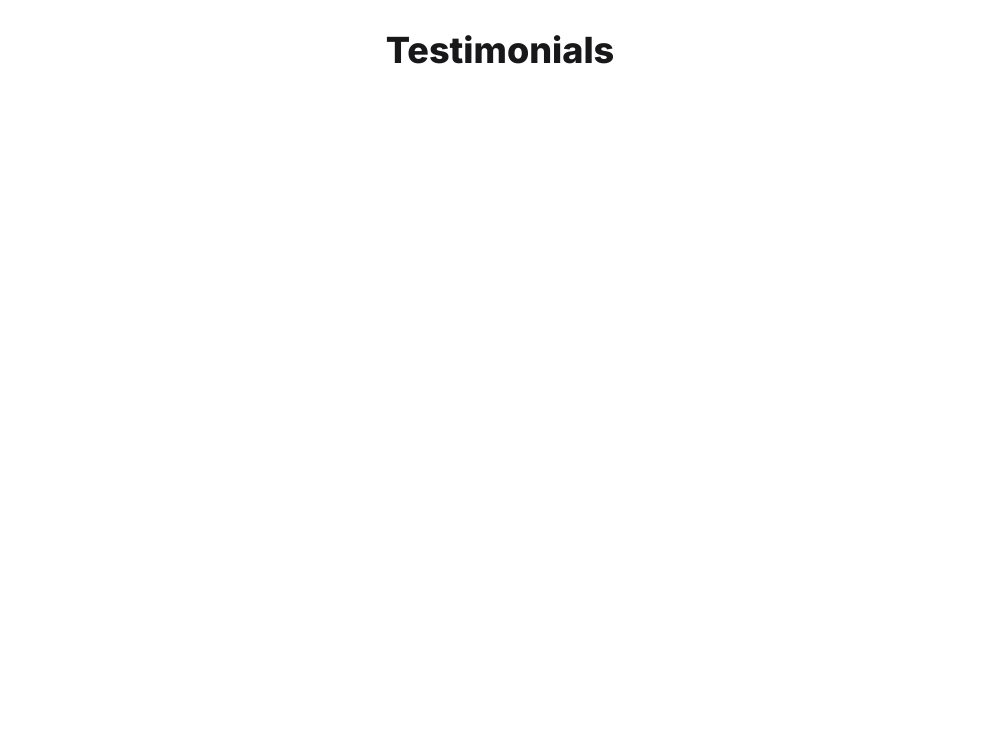
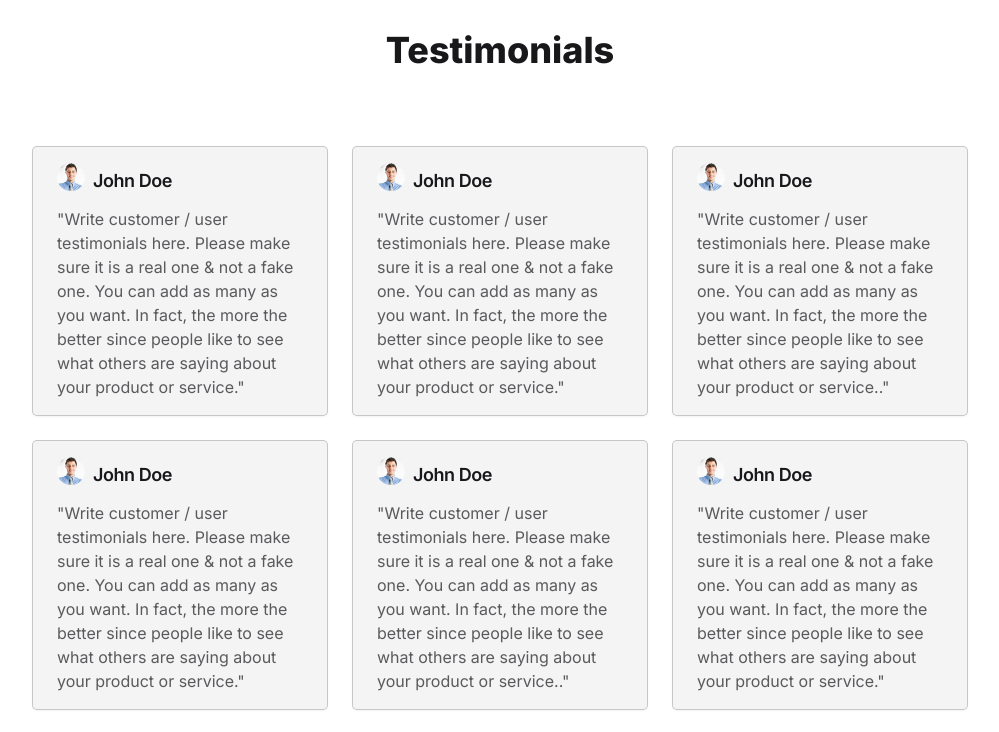
Before and after one commit to nizzyabi/nizzy-starter, a Next.js app: page / in a window 1280 px wide. Shown: the part 880-1612 px from the top of the page, without its empty margins (140-1139 px from the left). Before the commit the page ends 1014 px from the top, so only its background shows below. Built offline with nearby package versions, Linux system fonts and the light colour scheme.

Commit message:
testimonials

```diff
--- a/components/testimonials.tsx
+++ b/components/testimonials.tsx
@@ -1,11 +1,106 @@
+'use client'
+
+import { Card, CardContent, CardTitle } from '@/components/ui/card'
+import { Avatar, AvatarImage } from './ui/avatar'
+
+
+
 export const Testimonials = () => {
+    // Add or remove testimonials here
+    const testimonials = [
+    {
+        name: 'John Doe',
+        avatar: '/testimonials/john-doe.jpg',
+        message: 'Write customer / user testimonials here. Please make sure it is a real one & not a fake one. You can add as many as you want. In fact, the more the better since people like to see what others are saying about your product or service.',
+    },
+    {
+        name: 'John Doe',
+        avatar: '/testimonials/john-doe.jpg',
+        message: 'Write customer / user testimonials here. Please make sure it is a real one & not a fake one. You can add as many as you want. In fact, the more the better since people like to see what others are saying about your product or service.',
+    },
+    {
+        name: 'John Doe',
+        avatar: '/testimonials/john-doe.jpg',
+        message: 'Write customer / user testimonials here. Please make sure it is a real one & not a fake one. You can add as many as you want. In fact, the more the better since people like to see what others are saying about your product or service..',
+    },
+    {
+        name: 'John Doe',
+        avatar: '/testimonials/john-doe.jpg',
+        message: 'Write customer / user testimonials here. Please make sure it is a real one & not a fake one. You can add as many as you want. In fact, the more the better since people like to see what others are saying about your product or service.',
+    },
+    {
+        name: 'John Doe',
+        avatar: '/testimonials/john-doe.jpg',
+        message: 'Write customer / user testimonials here. Please make sure it is a real one & not a fake one. You can add as many as you want. In fact, the more the better since people like to see what others are saying about your product or service..',
+    },
+    {
+        name: 'John Doe',
+        avatar: '/testimonials/john-doe.jpg',
+        message: 'Write customer / user testimonials here. Please make sure it is a real one & not a fake one. You can add as many as you want. In fact, the more the better since people like to see what others are saying about your product or service.',
+    },
+    {
+        name: 'John Doe',
+        avatar: '/testimonials/john-doe.jpg',
+        message: 'Write customer / user testimonials here. Please make sure it is a real one & not a fake one. You can add as many as you want. In fact, the more the better since people like to see what others are saying about your product or service.',
+    },
+    {
+        name: 'John Doe',
+        avatar: '/testimonials/john-doe.jpg',
+        message: 'Write customer / user testimonials here. Please make sure it is a real one & not a fake one. You can add as many as you want. In fact, the more the better since people like to see what others are saying about your product or service.',
+    },
+    {
+        name: 'John Doe',
+        avatar: '/testimonials/john-doe.jpg',
+        message: 'Write customer / user testimonials here. Please make sure it is a real one & not a fake one. You can add as many as you want. In fact, the more the better since people like to see what others are saying about your product or service..',
+    },
+    {
+        name: 'John Doe',
+        avatar: '/testimonials/john-doe.jpg',
+        message: 'Write customer / user testimonials here. Please make sure it is a real one & not a fake one. You can add as many as you want. In fact, the more the better since people like to see what others are saying about your product or service.',
+    },
+    {
+        name: 'John Doe',
+        avatar: '/testimonials/john-doe.jpg',
+        message: 'Write customer / user testimonials here. Please make sure it is a real one & not a fake one. You can add as many as you want. In fact, the more the better since people like to see what others are saying about your product or service.',
+    },
+    {
+        name: 'John Doe',
+        avatar: '/testimonials/john-doe.jpg',
+        message: 'Write customer / user testimonials here. Please make sure it is a real one & not a fake one. You can add as many as you want. In fact, the more the better since people like to see what others are saying about your product or service..',
+    },
+    ]
+
     return (
         <div>
+            {/* Section Title */}
             <div className="max-w-3xl pb-12 mx-auto text-center">
                 <h2 className="pb-4 text-4xl font-extrabold text-primary">
                     Testimonials
                 </h2>
             </div>
+            {/* Testimonials Card*/}
+            <div className='flex items-center justify-center'>
+                <div className='grid sm:grid-cols-1 md:grid-cols-2 lg:grid-cols-3 xs:mx-12 sm:mx-12 md:mx-40'>
+                    {testimonials.map((testimonial) => (
+                        <Card key={testimonial.name} className="py-4 px-0 m-3 bg-secondary border border-primary/20 rounded-[5px]">
+                            <CardContent className='py-0'>
+                                <div className='flex'>
+                                    <Avatar className='h-7 w-7'>
+                                        <AvatarImage src={testimonial.avatar} alt={testimonial.name} />
+                                    </Avatar>
+
+                                    <CardTitle className='text-lg pl-2 text-primary pt-1'>
+                                        {testimonial.name}
+                                    </CardTitle>
+                                </div>
+                                <p className='pt-3 text-primary/70'>
+                                    "{testimonial.message}"
+                                </p>
+                            </CardContent>
+                        </Card>
+                    ))}
+                </div>
+            </div>
         </div>
     )
 }
```
Also changed, not shown: app/globals.css (line endings or trailing spaces), public/testimonials/john-doe.jpg (added).
